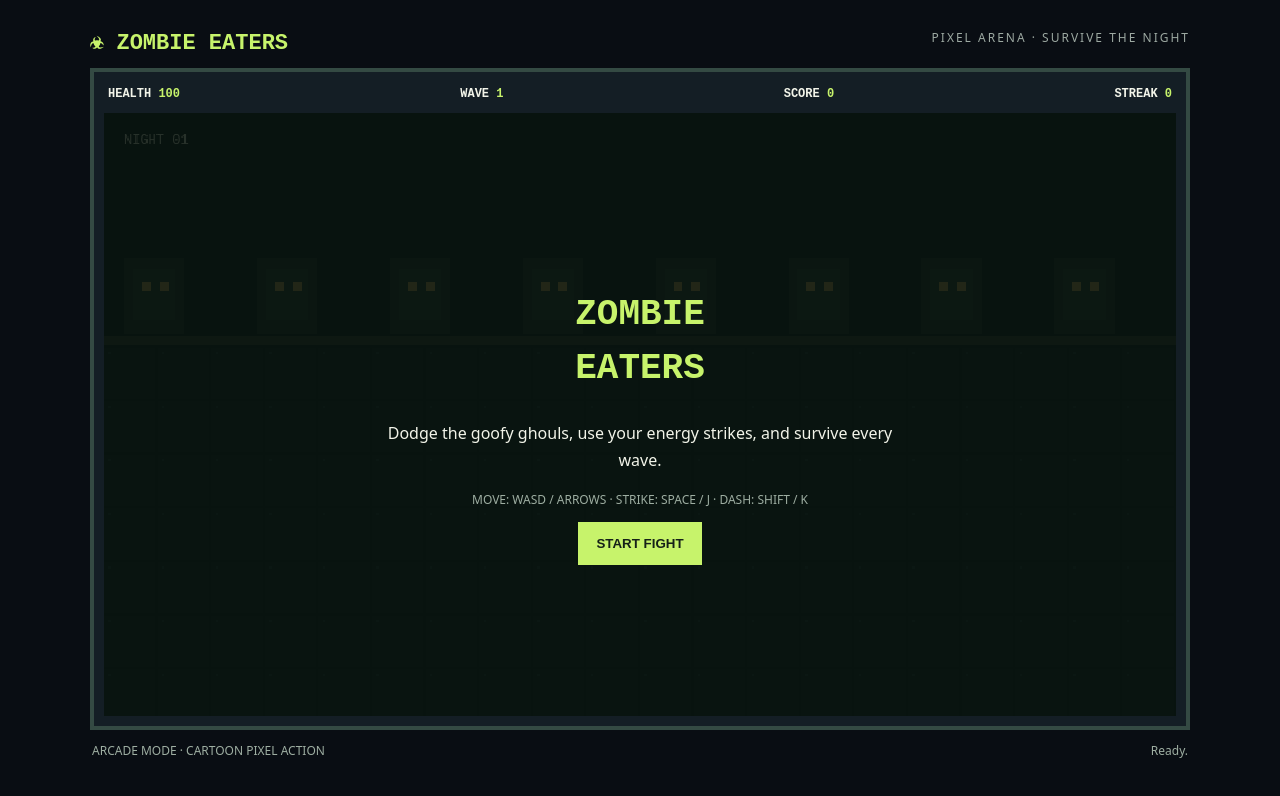
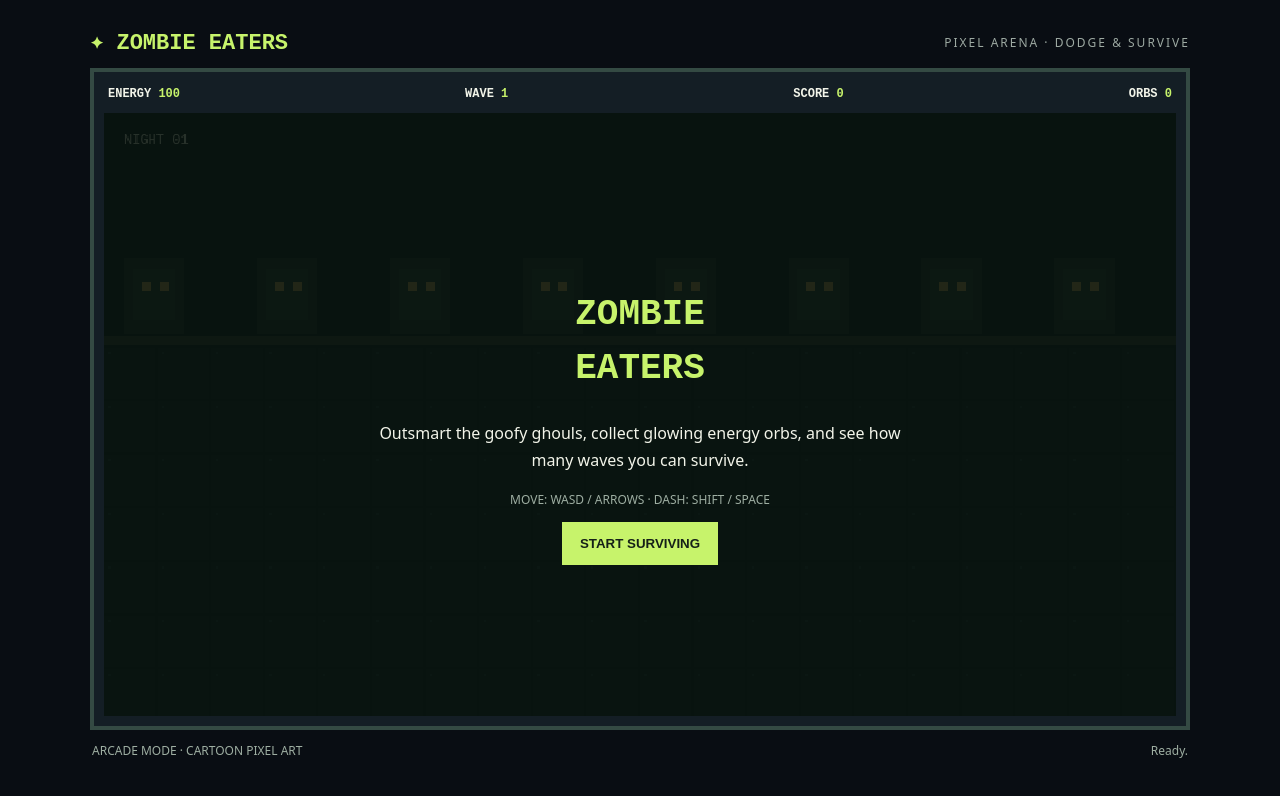
Before and after one commit to Tvmanisback/Zombie-Eaters, an Electron app: page index.html in a window 1280 px wide. Drawn offline with Linux system fonts and the light colour scheme.

```diff
--- a/index.html
+++ b/index.html
@@ -1,4 +1,4 @@
 <!doctype html>
-<html><head><meta charset="utf-8"><meta name="viewport" content="width=device-width,initial-scale=1"><title>Zombie Eaters</title><style>
-*{box-sizing:border-box}body{margin:0;background:#090d13;color:#f2f4e9;font-family:system-ui;display:grid;place-items:center;min-height:100vh;padding:18px}.wrap{width:min(1100px,100%)}header{display:flex;justify-content:space-between;margin-bottom:12px}.logo{font:bold 22px monospace;color:#c7f36b}.tag{color:#9da9a2;font-size:12px;letter-spacing:2px}.frame{background:#141e25;border:4px solid #344a43;padding:10px}.hud{display:flex;justify-content:space-between;gap:10px;flex-wrap:wrap;padding:5px 4px 12px;font:bold 12px monospace}.hud b{color:#c7f36b}.stage{position:relative}canvas{display:block;width:100%;height:auto;image-rendering:pixelated}.overlay{position:absolute;inset:0;display:grid;place-items:center;background:#07100bd9;text-align:center;padding:22px}.box{max-width:540px}.box h1{font:bold clamp(22px,4vw,36px) monospace;line-height:1.5;color:#c7f36b}.box p{line-height:1.7}.btn{background:#c7f36b;color:#152018;border:0;padding:14px 18px;font-weight:900;cursor:pointer}.hint,.bottom{font-size:12px;color:#9eaea2}.bottom{display:flex;justify-content:space-between;padding:12px 2px}.mobile{display:none;gap:8px;justify-content:center;margin-top:12px}.mobile button{width:54px;height:48px;background:#1b2a23;color:white;border:1px solid #516a59}@media(max-width:650px){.tag{display:none}.mobile{display:flex}}</style></head>
-<body><div class="wrap"><header><div class="logo">☣ ZOMBIE EATERS</div><div class="tag">PIXEL ARENA · SURVIVE THE NIGHT</div></header><div class="frame"><div class="hud"><span>HEALTH <b id="health">100</b></span><span>WAVE <b id="wave">1</b></span><span>SCORE <b id="score">0</b></span><span>STREAK <b id="streak">0</b></span></div><div class="stage"><canvas id="game" width="960" height="540"></canvas><div class="overlay" id="overlay"><div class="box"><h1 id="overlayTitle">ZOMBIE<br>EATERS</h1><p id="overlayText">Dodge the goofy ghouls, use your energy strikes, and survive every wave.</p><p class="hint">MOVE: WASD / ARROWS · STRIKE: SPACE / J · DASH: SHIFT / K</p><button class="btn" id="start">START FIGHT</button></div></div></div></div><div class="mobile"><button data-key="a">◀</button><button data-key="w">▲</button><button data-key="s">▼</button><button data-key="d">▶</button><button data-key="j">✦</button><button data-key="k">⚡</button></div><div class="bottom"><span>ARCADE MODE · CARTOON PIXEL ACTION</span><span id="status">Ready.</span></div></div><script src="game.js"></script></body></html>
+<html lang="en"><head><meta charset="utf-8"><meta name="viewport" content="width=device-width,initial-scale=1"><title>Zombie Eaters — Aether Edition</title><style>
+*{box-sizing:border-box}body{margin:0;background:#090d13;color:#f2f4e9;font-family:system-ui;display:grid;place-items:center;min-height:100vh;padding:18px}.wrap{width:min(1100px,100%)}header{display:flex;justify-content:space-between;align-items:center;margin-bottom:12px}.logo{font:bold 22px monospace;color:#c7f36b}.tag{color:#9da9a2;font-size:12px;letter-spacing:2px}.frame{background:#141e25;border:4px solid #344a43;padding:10px}.hud{display:flex;justify-content:space-between;gap:10px;flex-wrap:wrap;padding:5px 4px 12px;font:bold 12px monospace}.hud b{color:#c7f36b}.stage{position:relative}canvas{display:block;width:100%;height:auto;image-rendering:pixelated}.overlay{position:absolute;inset:0;display:grid;place-items:center;background:#07100bd9;text-align:center;padding:22px}.box{max-width:540px}.box h1{font:bold clamp(22px,4vw,36px) monospace;line-height:1.5;color:#c7f36b}.box p{line-height:1.7}.btn{background:#c7f36b;color:#152018;border:0;padding:14px 18px;font-weight:900;cursor:pointer}.hint,.bottom{font-size:12px;color:#9eaea2}.bottom{display:flex;justify-content:space-between;padding:12px 2px}.mobile{display:none;gap:8px;justify-content:center;margin-top:12px;flex-wrap:wrap}.mobile button{width:54px;height:48px;background:#1b2a23;color:white;border:1px solid #516a59}@media(max-width:650px){.tag{display:none}.mobile{display:flex}}</style></head>
+<body><div class="wrap"><header><div class="logo">✦ ZOMBIE EATERS</div><div class="tag">PIXEL ARENA · DODGE & SURVIVE</div></header><div class="frame"><div class="hud"><span>ENERGY <b id="health">100</b></span><span>WAVE <b id="wave">1</b></span><span>SCORE <b id="score">0</b></span><span>ORBS <b id="orbs">0</b></span></div><div class="stage"><canvas id="game" width="960" height="540" aria-label="Zombie Eaters pixel survival game"></canvas><div class="overlay" id="overlay"><div class="box"><h1 id="overlayTitle">ZOMBIE<br>EATERS</h1><p id="overlayText">Outsmart the goofy ghouls, collect glowing energy orbs, and see how many waves you can survive.</p><p class="hint">MOVE: WASD / ARROWS · DASH: SHIFT / SPACE</p><button class="btn" id="start">START SURVIVING</button></div></div></div></div><div class="mobile"><button data-key="a">◀</button><button data-key="w">▲</button><button data-key="s">▼</button><button data-key="d">▶</button><button data-key="dash">⚡ DASH</button></div><div class="bottom"><span>ARCADE MODE · CARTOON PIXEL ART</span><span id="status">Ready.</span></div></div><script src="game.js"></script></body></html>
```
